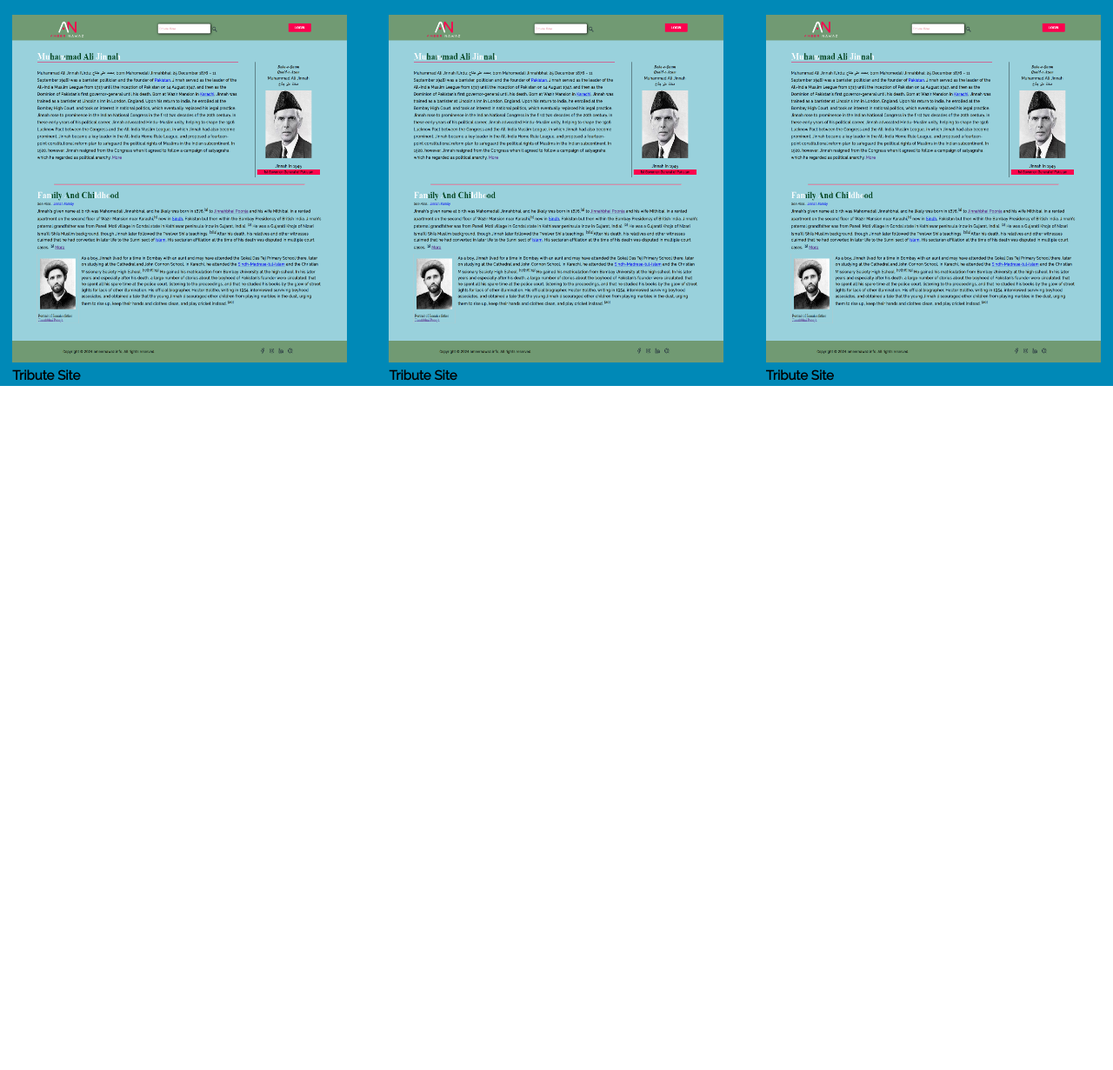
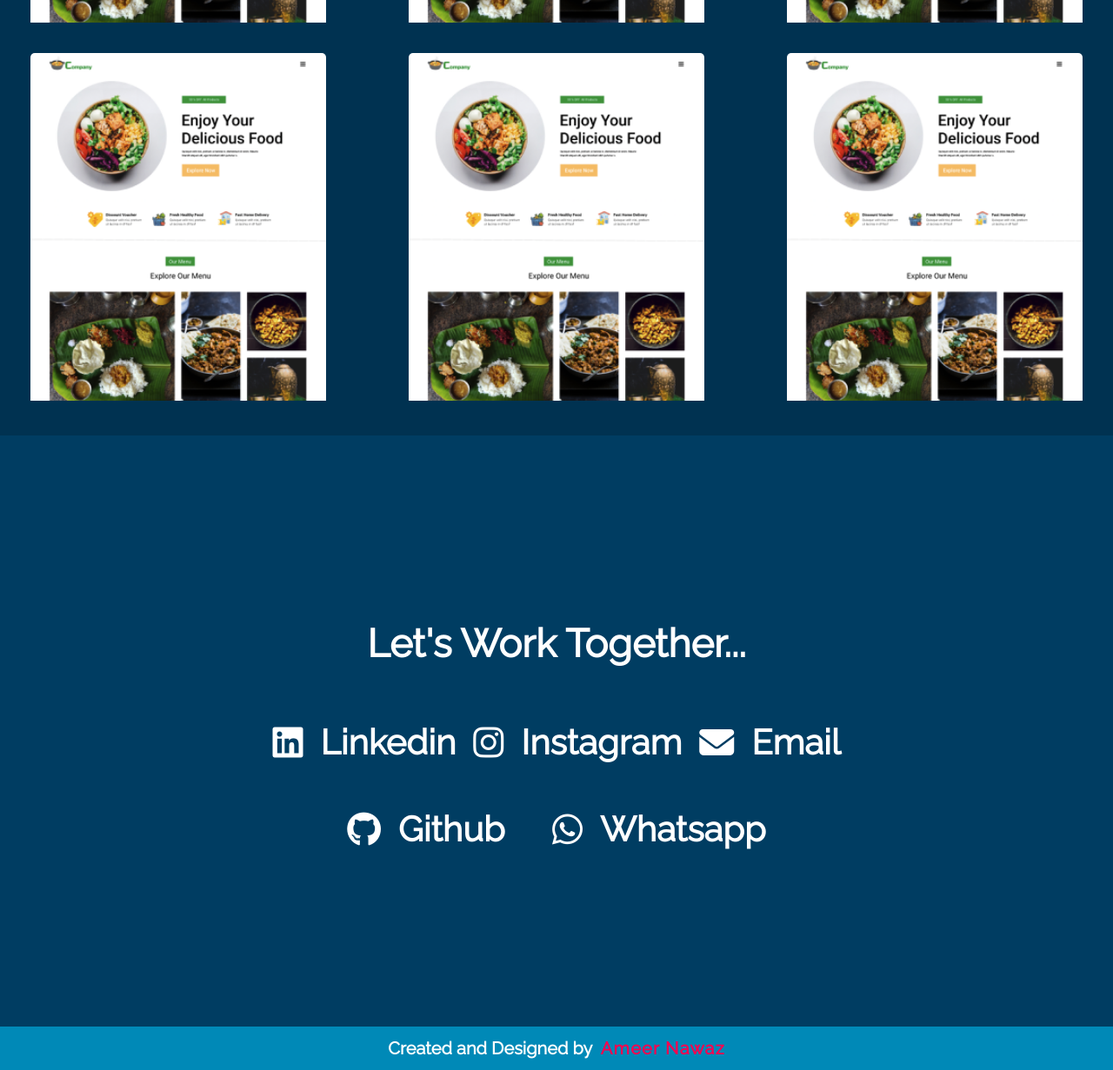
Before and after one commit to ameernwz03/projectsix, a plain HTML site: page index.html in a window 1280 px wide. Shown: the part 1307-2538 px from the top of the page at 87% size. Before the commit the page ends 1751 px from the top, so only its background shows below. Drawn offline with nearby package versions, Linux system fonts and the light colour scheme.

Commit message:
site is ready only responsiveness is remaining

```diff
--- a/index.html
+++ b/index.html
@@ -3,6 +3,7 @@
   <head>
     <meta charset="UTF-8" />
     <meta name="viewport" content="width=device-width, initial-scale=1.0" />
+    <script src="https://kit.fontawesome.com/c1a118b6ff.js" crossorigin="anonymous"></script>
     <title>PortFolio - Ameer Nawaz</title>
     <link
     rel="stylesheet"
@@ -28,6 +29,7 @@
           </div>
         </nav>
       </div>
+    </header>
       <section class="project-section">
         <div class="container">
           <div class="hero-sec">
@@ -51,7 +53,7 @@
               <div class="port-grid">
                 <div class="card">
                 <div class="grid-item">
-                  <img src="img/tribute site.png" alt="">
+                  <img src="img/restaurant.png" alt="">
                 </div>
                 <div class="grid-content">
                   <h1>Tribute Site</h1>
@@ -59,7 +61,7 @@
               </div>
                 <div class="card">
                 <div class="grid-item">
-                  <img src="img/tribute site.png" alt="">
+                  <img src="img/restaurant.png" alt="">
                 </div>
                 <div class="grid-content">
                   <h1>Tribute Site</h1>
@@ -67,7 +69,7 @@
               </div>
                 <div class="card">
                 <div class="grid-item">
-                  <img src="img/tribute site.png" alt="">
+                  <img src="img/restaurant.png" alt="">
                 </div>
                 <div class="grid-content">
                   <h1>Tribute Site</h1>
@@ -75,7 +77,7 @@
               </div>
                 <div class="card">
                 <div class="grid-item">
-                  <img src="img/tribute site.png" alt="">
+                  <img src="img/restaurant.png" alt="">
                 </div>
                 <div class="grid-content">
                   <h1>Tribute Site</h1>
@@ -83,7 +85,7 @@
               </div>
                 <div class="card">
                 <div class="grid-item">
-                  <img src="img/tribute site.png" alt="">
+                  <img src="img/restaurant.png" alt="">
                 </div>
                 <div class="grid-content">
                   <h1>Tribute Site</h1>
@@ -91,17 +93,54 @@
               </div>
                 <div class="card">
                 <div class="grid-item">
-                  <img src="img/tribute site.png" alt="">
+                  <img src="img/restaurant.png" alt="">
                 </div>
                 <div class="grid-content">
                   <h1>Tribute Site</h1>
                 </div>
               </div>
 
+
               </div>
           </div>
 
       </section>
-    </header>
+      <section class="contact">
+        <div class="container">
+          <h1 class="portfolio">Let's Work Together...</h1>
+          <div class="top-contact">
+            <div class="contact-item">
+              <i class="fa-brands fa-linkedin"></i>
+              <h1>Linkedin</h1>
+            </div>
+            <div class="contact-item">
+              <i class="fa-brands fa-instagram"></i>
+              <h1>Instagram</h1>
+            </div>
+            <div class="contact-item">
+              <i class="fa-solid fa-envelope"></i>
+              <h1>Email</h1>
+            </div>
+          </div>
+          <div class="bottom-contact">
+            <div class="contact-item">
+              <i class="fa-brands fa-github"></i>
+              <h1>Github</h1>
+            </div>
+            <div class="contact-item">
+              <i class="fa-brands fa-whatsapp"></i>
+              <h1>Whatsapp</h1>
+            </div>
+
+          </div>
+        </div>
+      </section>
+    <footer>
+      <div class="container">
+        <div class="foot">
+          <h1>Created and Designed by <span class="ameer">Ameer Nawaz</span></h1>
+        </div>
+      </div>
+    </footer>
   </body>
 </html>
--- a/style.css
+++ b/style.css
@@ -56,7 +56,7 @@ a {
 .project-section {
   background-color: var(--secondary-color);
   /* min-height: 1100px; */
-  border-bottom: 1rem solid var(--dark-color);
+  border-bottom: 0.5rem solid var(--primary-color);
 }
 .hero-sec {
   display: flex;
@@ -110,7 +110,7 @@ a {
   }
 }
 .portfolio {
-  padding: 1.5rem 0px;
+  padding: 3rem 0px;
   color: #fff;
   font-size: 4.5rem;
   text-align: center;
@@ -118,12 +118,125 @@ a {
 }
 .port-grid {
   display: grid;
-  grid-template-columns: repeat(auto-fit, minmax(320px, 1fr));
+  grid-template-columns: repeat(auto-fit, minmax(340px, 1fr));
   place-items: center;
-  gap: 2rem;
+  gap: 2.5rem;
 }
 
 .grid-item img {
   height: 400px;
   max-width: 385px;
+  display: grid;
+  place-items: center;
 }
+.portfolio-section{
+  background-color: var(--dark-color);
+  padding: 3rem 0;
+}
+.grid-content{
+  font-size: 2rem;
+  text-align: center  ;
+}
+.card{
+  width: 340px;
+  display: flex;
+  flex-direction: column;
+  border-radius: 0.5rem;
+  overflow: hidden;
+  transition: all 0.4s ease-in-out;
+
+}
+.grid-item{
+  display: flex;
+  flex-direction: column;
+  align-items: center;
+}
+ .card:hover {
+  transform: scale(1.05);
+  transition: all 0.7s ease-in-out;
+  cursor: pointer;
+}
+.card img:hover{
+  transform: scale(1.02);
+  transition: all 0.5s ease-in-out;
+  opacity: 0.8;
+}
+.grid-content{
+  background-color: #fff;
+
+  padding: 2rem;
+
+  position: relative;
+  top: -7.5rem;
+  margin-bottom: -7.5rem;
+  transform: translateY(100px);
+  transition: all 0.7s ease-in;
+
+}
+.card:hover .grid-content {
+  transform: translateY(0px);
+  background-color: #fff;
+  color: #000;
+  transition: all 0.4s ease-out;
+
+}
+.contact{
+  background-color: var(--darker-color);
+  min-height: 85dvh;
+  display: grid;
+  place-items: center;
+}
+.top-contact{
+  max-width: 750px;
+  margin: 0 auto;
+  padding: 2rem 0;
+  /* background-color: red; */
+  display: flex;
+  align-items: center;
+  justify-content: space-evenly;
+  gap: 2rem;
+}
+.contact-item{
+  gap: 2rem;
+  display: flex;
+  align-items: center;
+}
+.contact-item i{
+  font-size: 4rem;
+  cursor: pointer;
+  color: #fff;
+}
+.contact-item i:hover{
+  color: var(--hover-color);
+  transition: all 0.5s ease-out;
+  transform: scale(1.2);
+}
+.contact-item h1{
+  font-size: 4rem;
+  color: #fff;
+}
+.bottom-contact{
+  max-width: 550px;
+  margin: 0 auto;
+  /* background-color: red; */
+  display: flex;
+  align-items: center;
+  justify-content: space-evenly;
+  gap: 2rem;
+  padding: 2rem 0;
+}
+footer{
+  background-color: var(--primary-color);
+  color: #fff;
+  padding: 1rem 0;
+}
+.foot{
+  text-align: center;
+  /* background: #000; */
+}
+.ameer{
+  color: var(--hover-color);
+  letter-spacing: 1.2px;
+  padding-left: 5px;
+  /* font-weight: bolder; */
+}
```
Also changed, not shown: img/restaurant.png (added).
